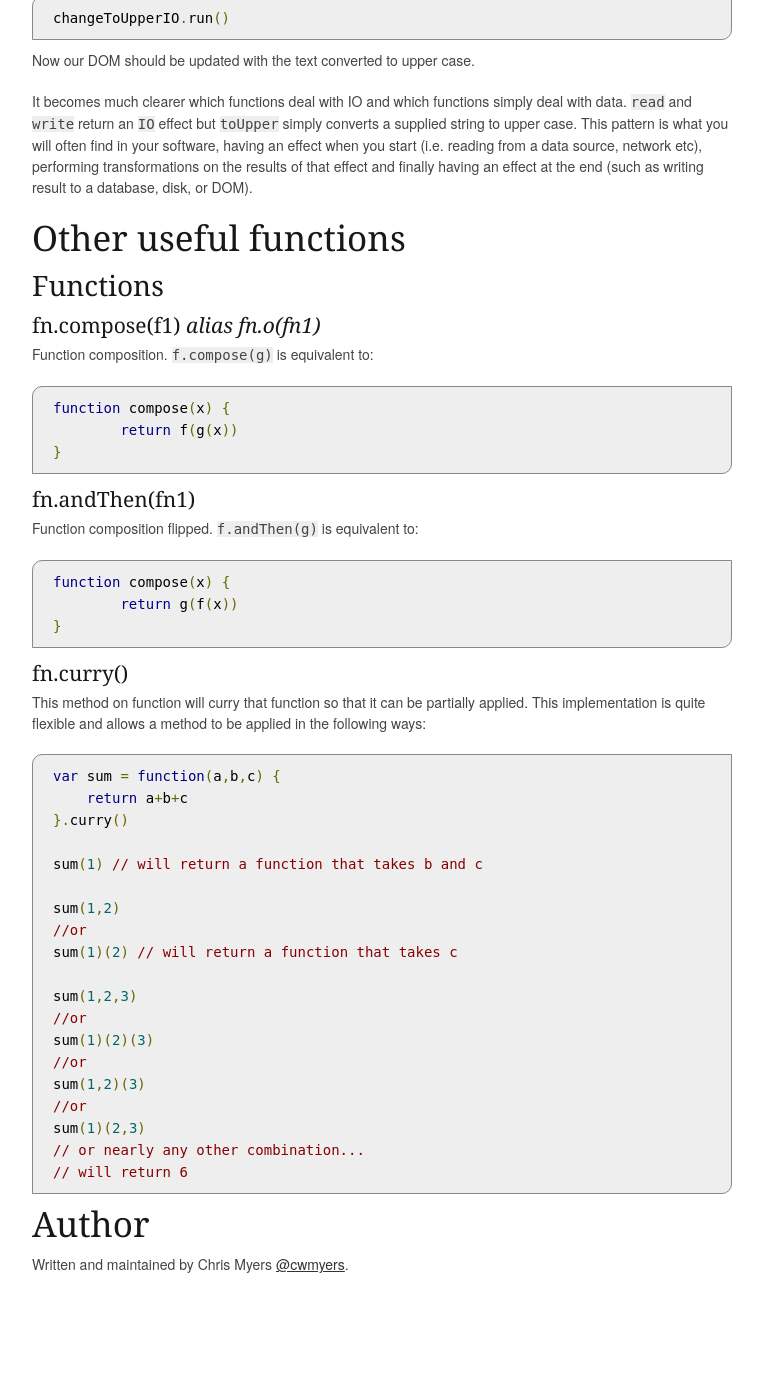
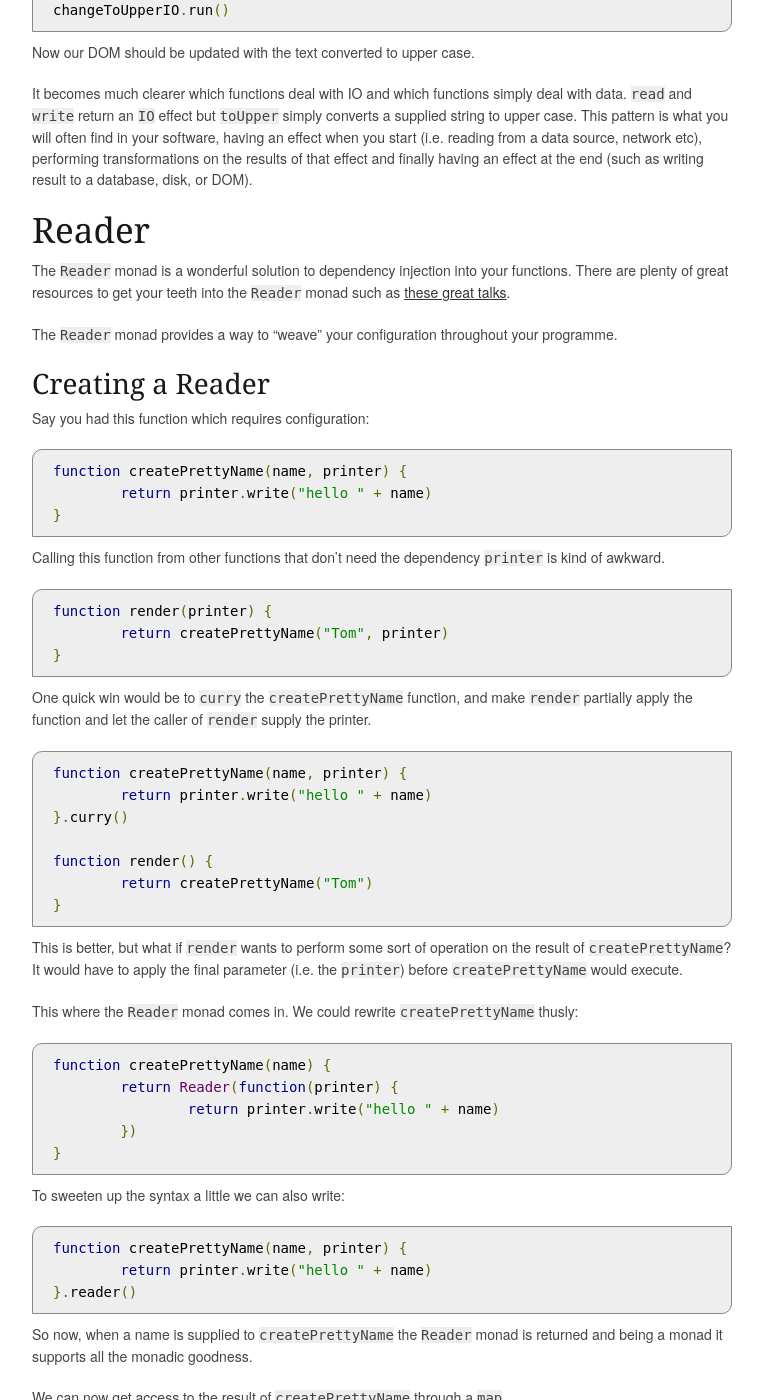
Before and after one commit to monet/monet.js, a Jekyll site: the page built from index.md, in a window 1280 px wide and 1400 px high, scrolled down 18933 px. Shown: the whole window, without its empty margins (258-1021 px from the left). Built offline with Jekyll 4.4.1, drawn with Linux system fonts in a browser that asks for light colours; nearby versions of some CDN libraries; before the commit the page ends 20228 px from its top, so only the background shows below that; some of the changed text lies outside the part shown.

Commit message:
Added doco for the Reader monad.  It's a thing.

```diff
--- a/index.md
+++ b/index.md
@@ -649,7 +649,7 @@
 
 Maps a function over a NonEmptyList.
 
-###bind *alias: flatMap, chain*
+####bind *alias: flatMap, chain*
 
 	NEL[A].bind(fn: A -> NEL[B]): NEL[B]
 
@@ -805,6 +805,92 @@
 
 It becomes much clearer which functions deal with IO and which functions simply deal with data.  `read` and `write` return an `IO` effect but `toUpper` simply converts a supplied string to upper case.  This pattern is what you will often find in your software, having an effect when you start (i.e. reading from a data source, network etc), performing transformations on the results of that effect and finally having an effect at the end (such as writing result to a database, disk, or DOM).
 
+##Reader
+
+The `Reader` monad is a wonderful solution to dependency injection into your functions.  There are plenty of great resources to get your
+teeth into the `Reader` monad such as [these great talks](http://functionaltalks.org/tag/reader-monad/).
+
+The `Reader` monad provides a way to "weave" your configuration throughout your programme.
+
+### Creating a Reader
+
+Say you had this function which requires configuration:
+
+	function createPrettyName(name, printer) {
+		return printer.write("hello " + name)
+	}
+
+Calling this function from other functions that don't need the dependency `printer` is kind of awkward.
+
+	function render(printer) {
+		return createPrettyName("Tom", printer)
+	}
+
+One quick win would be to `curry` the `createPrettyName` function, and make `render` partially apply the function and let the caller of
+`render` supply the printer.
+
+	function createPrettyName(name, printer) {
+		return printer.write("hello " + name)
+	}.curry()
+
+	function render() {
+		return createPrettyName("Tom")
+	}
+
+This is better, but what if `render` wants to perform some sort of operation on the result of `createPrettyName`?  It would have to apply
+the final parameter (i.e. the `printer`) before `createPrettyName` would execute.
+
+This where the `Reader` monad comes in.  We could rewrite `createPrettyName` thusly:
+
+	function createPrettyName(name) {
+		return Reader(function(printer) {
+			return printer.write("hello " + name)
+		})
+	}
+
+To sweeten up the syntax a little we can also write:
+
+	function createPrettyName(name, printer) {
+		return printer.write("hello " + name)
+	}.reader()
+
+So now, when a name is supplied to `createPrettyName` the `Reader` monad is returned and being a monad it supports all the monadic goodness.
+
+We can now get access to the result of `createPrettyName` through a `map`.
+
+	function reader() {
+		return createPrettyName("Tom").map(function (s) { return "---"+s+"---"})
+	}
+
+The top level of our programme would co-ordinate the injecting of the dependency by calling `run` on the resulting `Reader.`
+
+	reader().run(new BoldPrinter())
+
+###Functions
+####map
+
+	Reader[A].map(f: A -> B): Reader[B]
+
+Maps the supplied function over the `Reader`.
+
+####bind *alias: flatMap, chain*
+
+	Reader[A].bind(f: A -> Reader[B]): Reader[B]
+
+Performs a monadic bind over the `Reader`.
+
+####ap
+
+	Reader[A].ap(a: Reader[A->B]): Reader[B]
+
+Applies the function inside the supplied `Reader` to the value `A` in the outer `Reader`.  Applicative Functor pattern.
+
+####run
+
+	Reader[A].run(config)
+
+Executes the function wrapped in the `Reader` with the supplied `config`.
+
 ##Other useful functions
 ###Functions
 ####fn.compose(f1) *alias fn.o(fn1)*
```
Also changed, not shown: other parts of index.md (+3 -3 lines).
